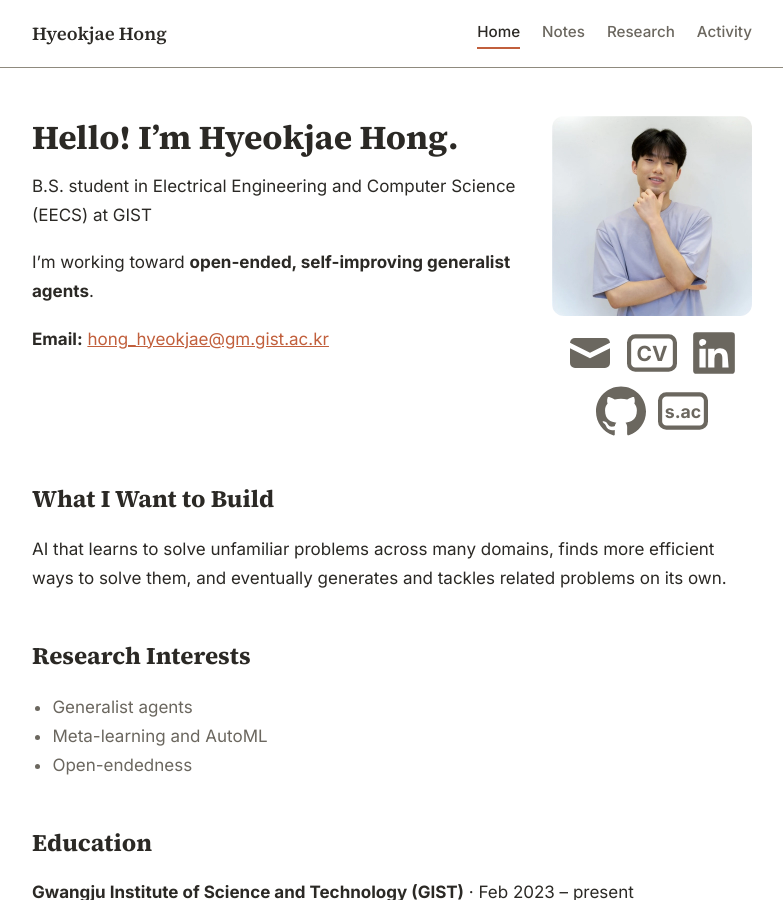
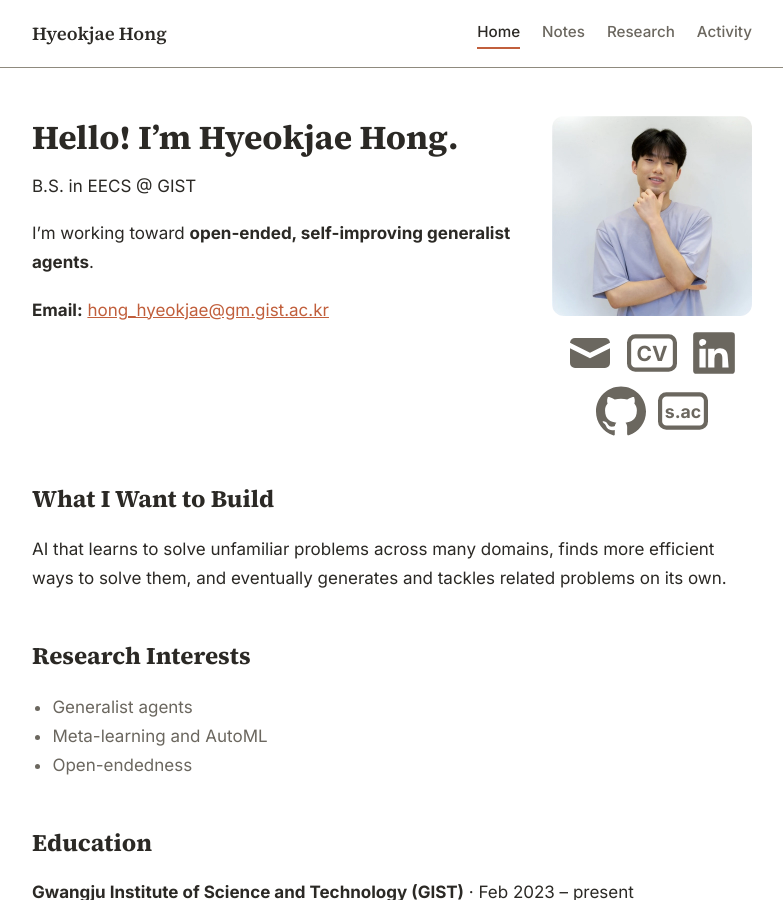
Before and after one commit to gurwoghd/gurwoghd.github.io, a Jekyll site: the page built from index.md, in a window 1280 px wide and 900 px high. Shown: the whole window, without its empty margins (248-1031 px from the left). Built offline with Jekyll 4.4.1, drawn with Linux system fonts in a browser that asks for light colours.

Commit message:
Home: shorten school line to "B.S. in EECS @ GIST"
Co-Authored-By: Claude Sonnet 5.5 <noreply@anthropic.com>

```diff
--- a/index.md
+++ b/index.md
@@ -8,7 +8,7 @@ title: Home
 
 # Hello! I'm Hyeokjae Hong.
 
-B.S. student in Electrical Engineering and Computer Science (EECS) at GIST
+B.S. in EECS @ GIST
 
 I'm working toward **open-ended, self-improving generalist agents**.
 
```
